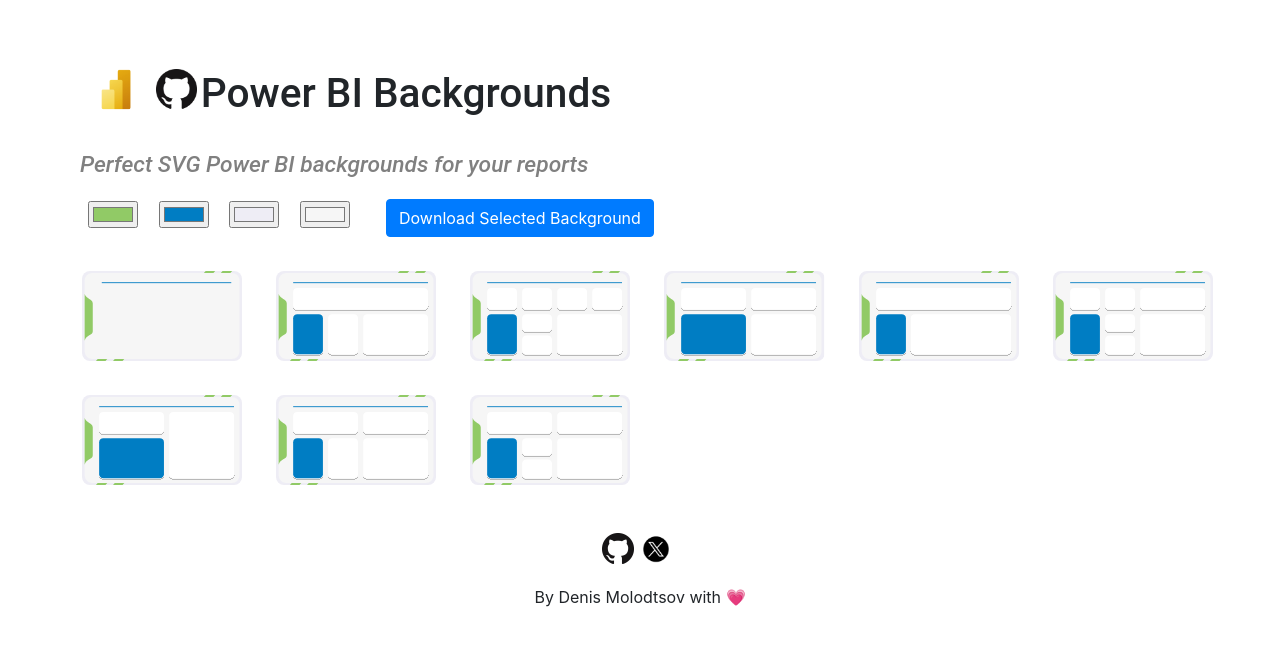
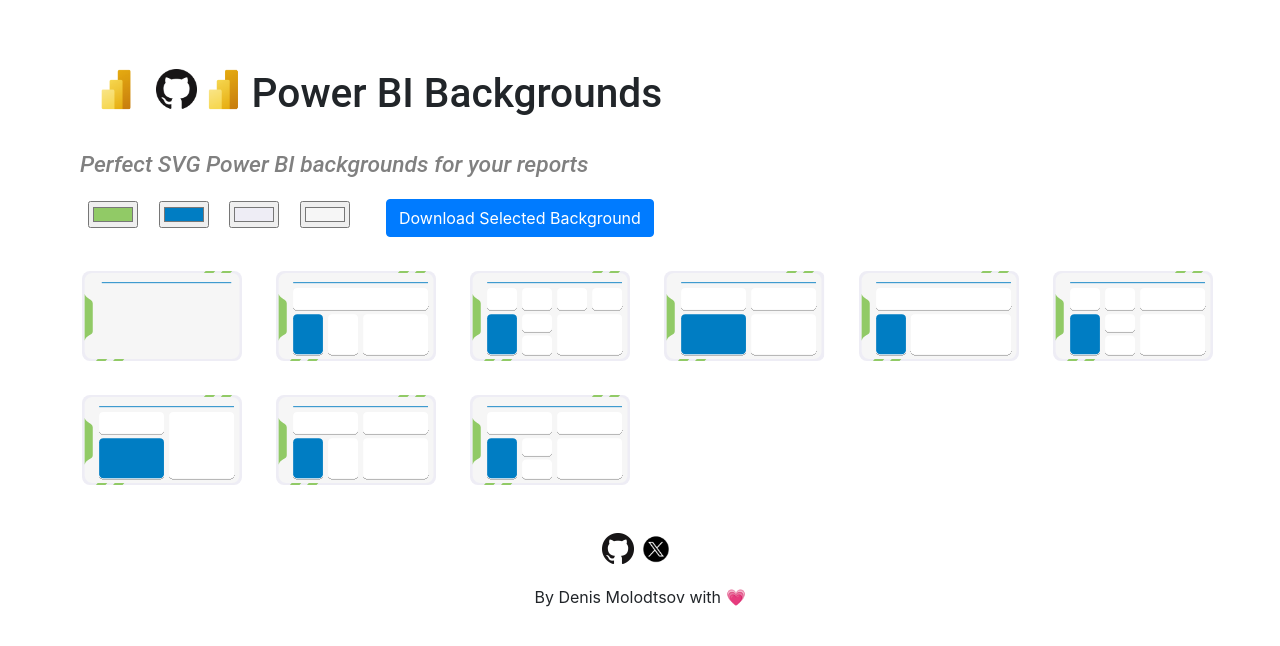
Before and after one commit to Zerg00s/Power-BI-Backgrounds, a plain HTML site: page index.html in a window 1280 px wide. Drawn offline with nearby package versions, Linux system fonts and the light colour scheme.

Commit message:
logos fix

```diff
--- a/index.html
+++ b/index.html
@@ -23,6 +23,7 @@
     <header class="mb-4 ml-custom">
         <img id="logo-img" src='./img/power-bi-logo.png' alt="Power BI Logo"></img>
         <img id="logo-img" src="./img/github.png"> </img>
+        <img id="logo-img" src="./img/Power-BI-Logo-2.png"> </img>
         <span id="header-text">Power BI Backgrounds</span>
         <br><br>
         <div id="subtitle"><i>Perfect SVG Power BI backgrounds for your reports</i></div>
```
Also changed, not shown: img/Power-BI-Logo-2.png (added).
